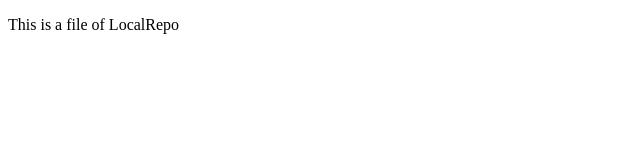
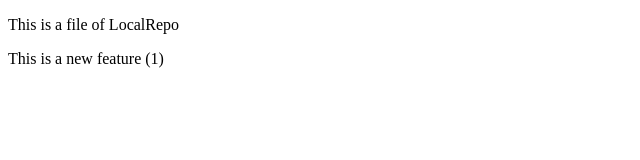
Before and after one commit to nawabSRJ/LocalRepo, a plain HTML site: page index.html in a window 1280 px wide. Shown: the whole page, without its empty margins (0-640 px from the left). Drawn offline with Linux system fonts and the light colour scheme.

Commit message:
add new feature

```diff
--- a/index.html
+++ b/index.html
@@ -7,5 +7,6 @@
 </head>
 <body>
     <p>This is a file of LocalRepo</p>
+    <p>This is a new feature (1)</p>
 </body>
 </html>
```
